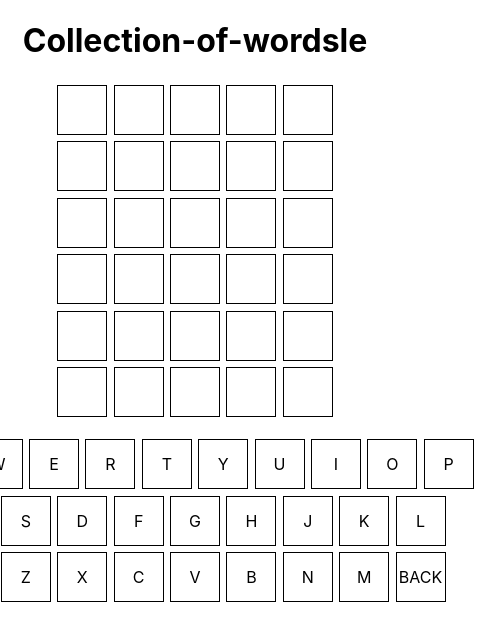
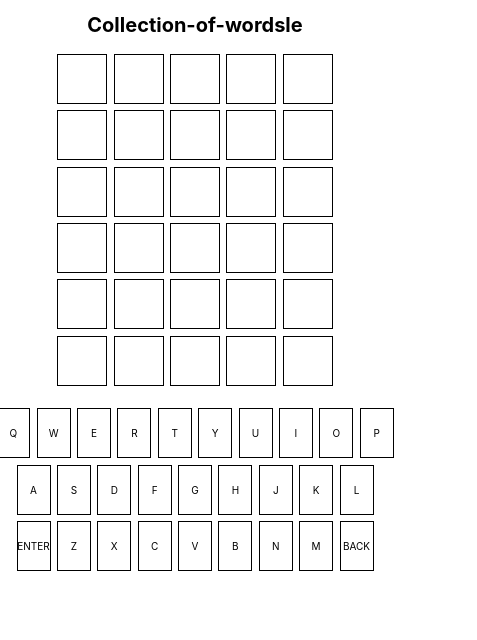
Before and after one commit to ColinRoitt/oops-all-wordle, a React (Create React App) app: page / in a window 390 px wide. Shown: the top 640 px of the page, 477 px wide, since content can reach past the window. Built offline with nearby package versions, Linux system fonts and the light colour scheme.

Commit message:
fit phones

```diff
--- a/src/App.css
+++ b/src/App.css
@@ -1,3 +1,10 @@
+html {
+	font-size: 16px;
+}
+body {
+	font-size: 62.5%;
+}
+
 .App {
 	display: flex;
 	flex-direction: column;
@@ -50,7 +57,7 @@
 .keyboard-key {
 	border: solid 1px black;
 	height: 3rem;
-	width: 3rem;
+	width: 2rem;
 	margin: 0.2rem;
 	display: flex;
 	align-items: center;
```
